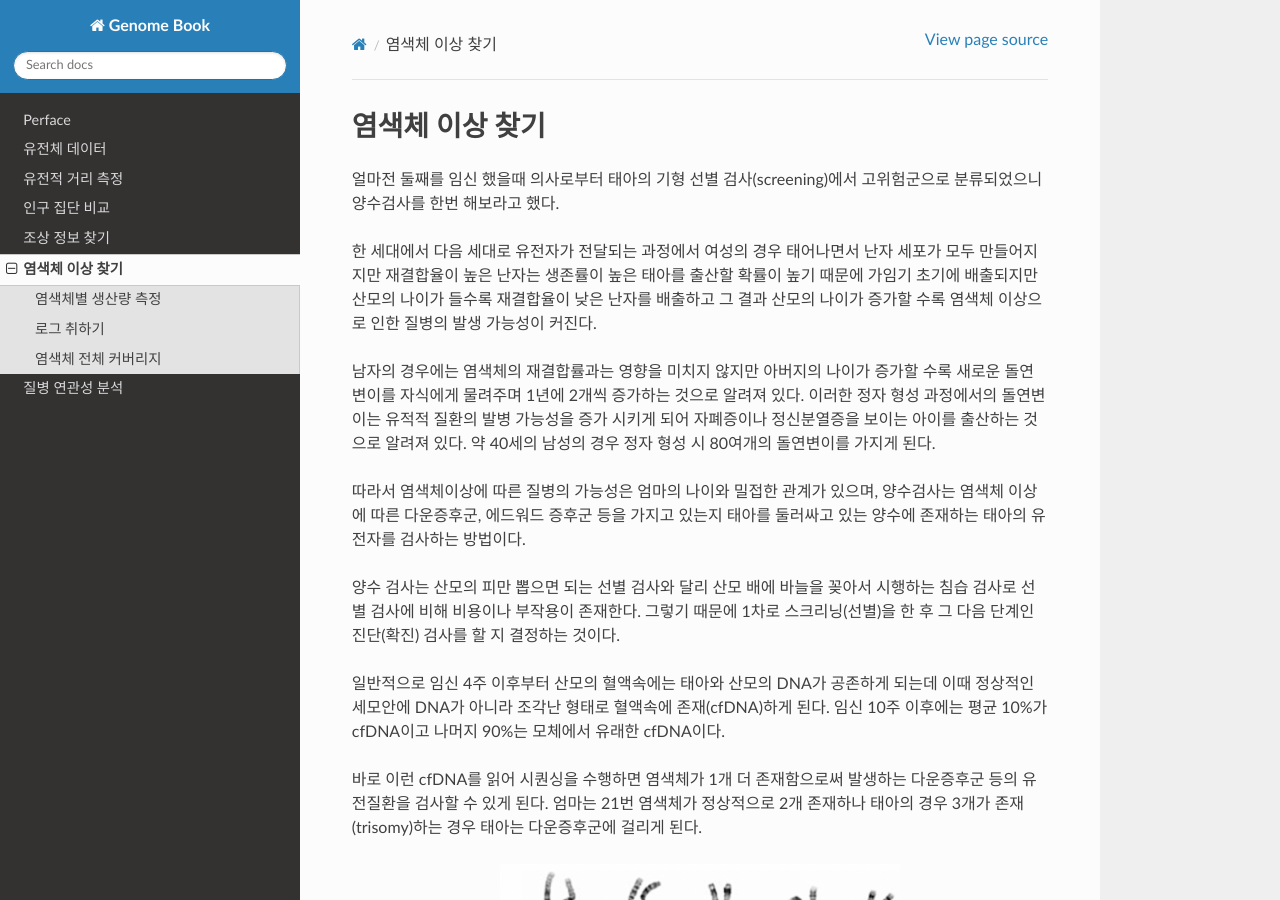
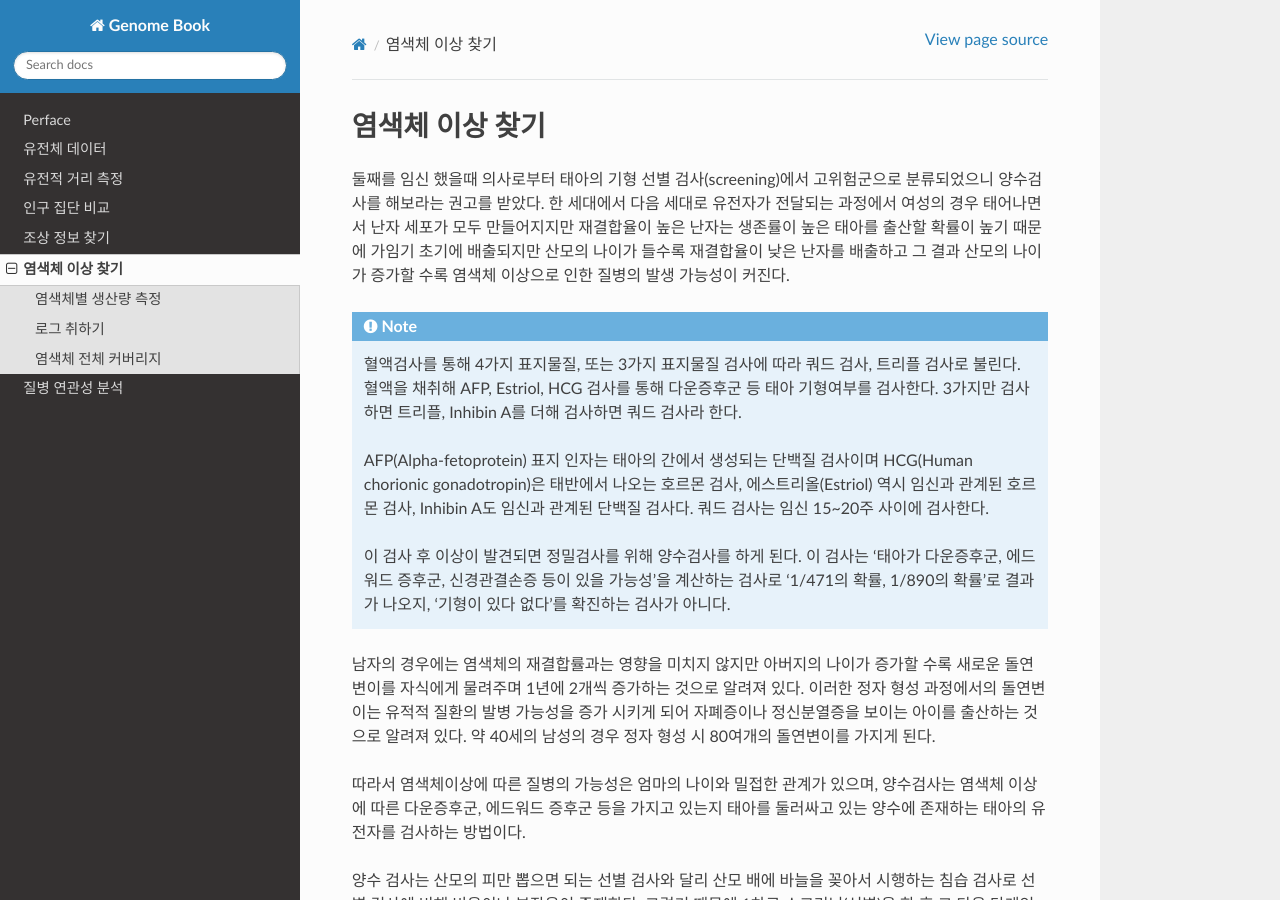
Before and after one commit to hongiiv/genome_book, a Sphinx documentation site: the page built from docs/nipt.rst, in a window 1280 px wide and 900 px high. Built offline with Sphinx 7.4.7 and the Read the Docs theme 2.0.0, drawn with Linux system fonts in a browser that asks for light colours; some of the changed text lies outside the part shown.

Commit message:
nipt update

```diff
--- a/docs/nipt.rst
+++ b/docs/nipt.rst
@@ -2,9 +2,15 @@
 염색체 이상 찾기
 ################################
 
-얼마전 둘째를 임신 했을때 의사로부터 태아의 기형 선별 검사(screening)에서 고위험군으로 분류되었으니 양수검사를 한번 해보라고 했다.
+둘째를 임신 했을때 의사로부터 태아의 기형 선별 검사(screening)에서 고위험군으로 분류되었으니 양수검사를 해보라는 권고를 받았다. 한 세대에서 다음 세대로 유전자가 전달되는 과정에서 여성의 경우 태어나면서 난자 세포가 모두 만들어지지만 재결합율이 높은 난자는 생존률이 높은 태아를 출산할 확률이 높기 때문에 가임기 초기에 배출되지만 산모의 나이가 들수록 재결합율이 낮은 난자를 배출하고 그 결과 산모의 나이가 증가할 수록 염색체 이상으로 인한 질병의 발생 가능성이 커진다.
 
-한 세대에서 다음 세대로 유전자가 전달되는 과정에서 여성의 경우 태어나면서 난자 세포가 모두 만들어지지만 재결합율이 높은 난자는 생존률이 높은 태아를 출산할 확률이 높기 때문에 가임기 초기에 배출되지만 산모의 나이가 들수록 재결합율이 낮은 난자를 배출하고 그 결과 산모의 나이가 증가할 수록 염색체 이상으로 인한 질병의 발생 가능성이 커진다.
+.. note::
+	혈액검사를 통해 4가지 표지물질, 또는 3가지 표지물질 검사에 따라 쿼드 검사, 트리플 검사로 불린다. 혈액을 채취해 AFP, Estriol, HCG 검사를 통해 다운증후군 등 태아 기형여부를 검사한다. 3가지만 검사하면 트리플, Inhibin A를 더해 검사하면 쿼드 검사라 한다.
+
+	AFP(Alpha-fetoprotein) 표지 인자는 태아의 간에서 생성되는 단백질 검사이며 HCG(Human chorionic gonadotropin)은 태반에서 나오는 호르몬 검사, 에스트리올(Estriol) 역시 임신과 관계된 호르몬 검사, Inhibin A도 임신과 관계된 단백질 검사다. 쿼드 검사는 임신 15~20주 사이에 검사한다.
+
+	이 검사 후 이상이 발견되면 정밀검사를 위해 양수검사를 하게 된다. 이 검사는 '태아가 다운증후군, 에드워드 증후군, 신경관결손증 등이 있을 가능성'을 계산하는 검사로 '1/471의 확률, 1/890의 확률'로 결과가 나오지, '기형이 있다 없다'를 확진하는 검사가 아니다.
+
 
 남자의 경우에는 염색체의 재결합률과는 영향을 미치지 않지만 아버지의 나이가 증가할 수록 새로운 돌연변이를 자식에게 물려주며 1년에 2개씩 증가하는 것으로 알려져 있다. 이러한 정자 형성 과정에서의 돌연변이는 유적적 질환의 발병 가능성을 증가 시키게 되어 자폐증이나 정신분열증을 보이는 아이를 출산하는 것으로 알려져 있다. 약 40세의 남성의 경우 정자 형성 시 80여개의 돌연변이를 가지게 된다.
 
@@ -13,6 +19,11 @@
 양수 검사는 산모의 피만 뽑으면 되는 선별 검사와 달리 산모 배에 바늘을 꽂아서 시행하는 침습 검사로 선별 검사에 비해 비용이나 부작용이 존재한다. 그렇기 때문에 1차로 스크리닝(선별)을 한 후 그 다음 단계인 진단(확진) 검사를 할 지 결정하는 것이다.
 
 일반적으로 임신 4주 이후부터 산모의 혈액속에는 태아와 산모의 DNA가 공존하게 되는데 이때 정상적인 세모안에 DNA가 아니라 조각난 형태로 혈액속에 존재(cfDNA)하게 된다. 임신 10주 이후에는 평균 10%가 cfDNA이고 나머지 90%는 모체에서 유래한 cfDNA이다.
+
+.. image:: pic405.png
+   :width: 400px
+   :alt: cell-free maternal and fetal DNA  (cfDNA)
+   :align: center
 
 바로 이런 cfDNA를 읽어 시퀀싱을 수행하면 염색체가 1개 더 존재함으로써 발생하는 다운증후군 등의 유전질환을 검사할 수 있게 된다. 엄마는 21번 염색체가 정상적으로 2개 존재하나 태아의 경우 3개가 존재(trisomy)하는 경우 태아는 다운증후군에 걸리게 된다.
 
```
Also changed, not shown: other parts of docs/nipt.rst (+1 -1 lines), docs/pic405.png (added), 8 other files.
